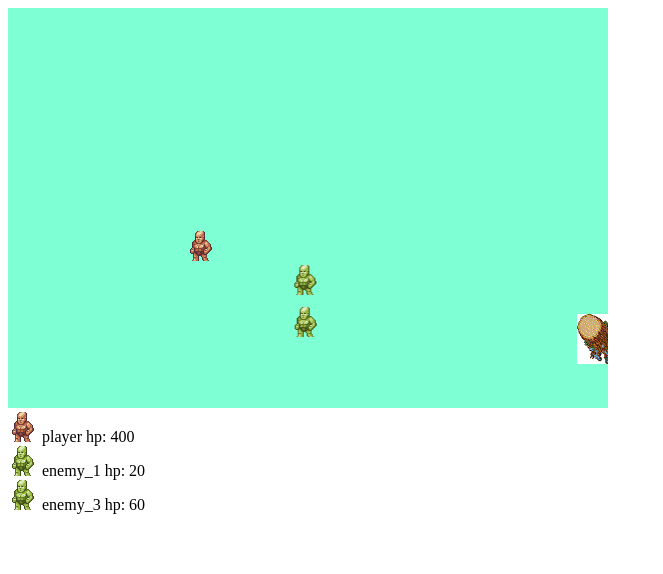
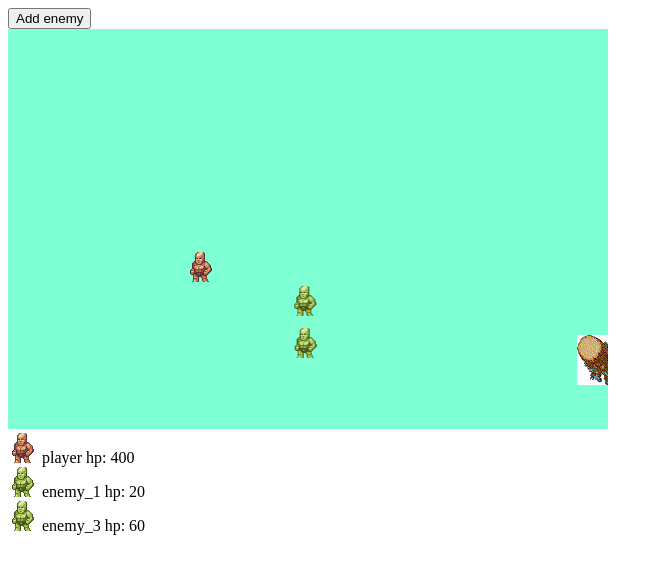
Before and after one commit to xdagadsx/The-Miners-battle, a plain HTML site: page index.html in a window 1280 px wide. Shown: the whole page, without its empty margins (0-663 px from the left). Drawn offline with Linux system fonts and the light colour scheme.

Commit message:
Adding add enemy button

```diff
--- a/index.html
+++ b/index.html
@@ -6,8 +6,15 @@
 </head>
 
 <body>
-    <canvas id='gameCanvas' width="600" height="400" style="background-color: aquamarine"> </canvas>
-    <div id='playersStats' />
+    <section>
+        <button onclick="gameObject.addPlayer(new enemy())">Add enemy</button>
+    </section>
+    <section>
+        <canvas id='gameCanvas' width="600" height="400" style="background-color: aquamarine"> </canvas>
+    </section>
+    <aside>
+        <div id='playersStats' />
+    </aside>
     <script>
         gameObject.initialize({
             gameCanvas: document.getElementById('gameCanvas'),
@@ -25,7 +32,7 @@
 
             players.forEach(player => {
                 var playerStatsDiv = document.createElement('div');
-                playerStatsDiv.innerHTML = "<img src='" + player.getImage().src + "'/> <span> "+ player.identifier + "</span> <span> hp: " + player.hp + " </span>"
+                playerStatsDiv.innerHTML = "<img src='" + player.getImage().src + "'/> <span> " + player.identifier + "</span> <span> hp: " + player.hp + " </span>"
                 statsDiv.appendChild(playerStatsDiv);
             });
         }
```
